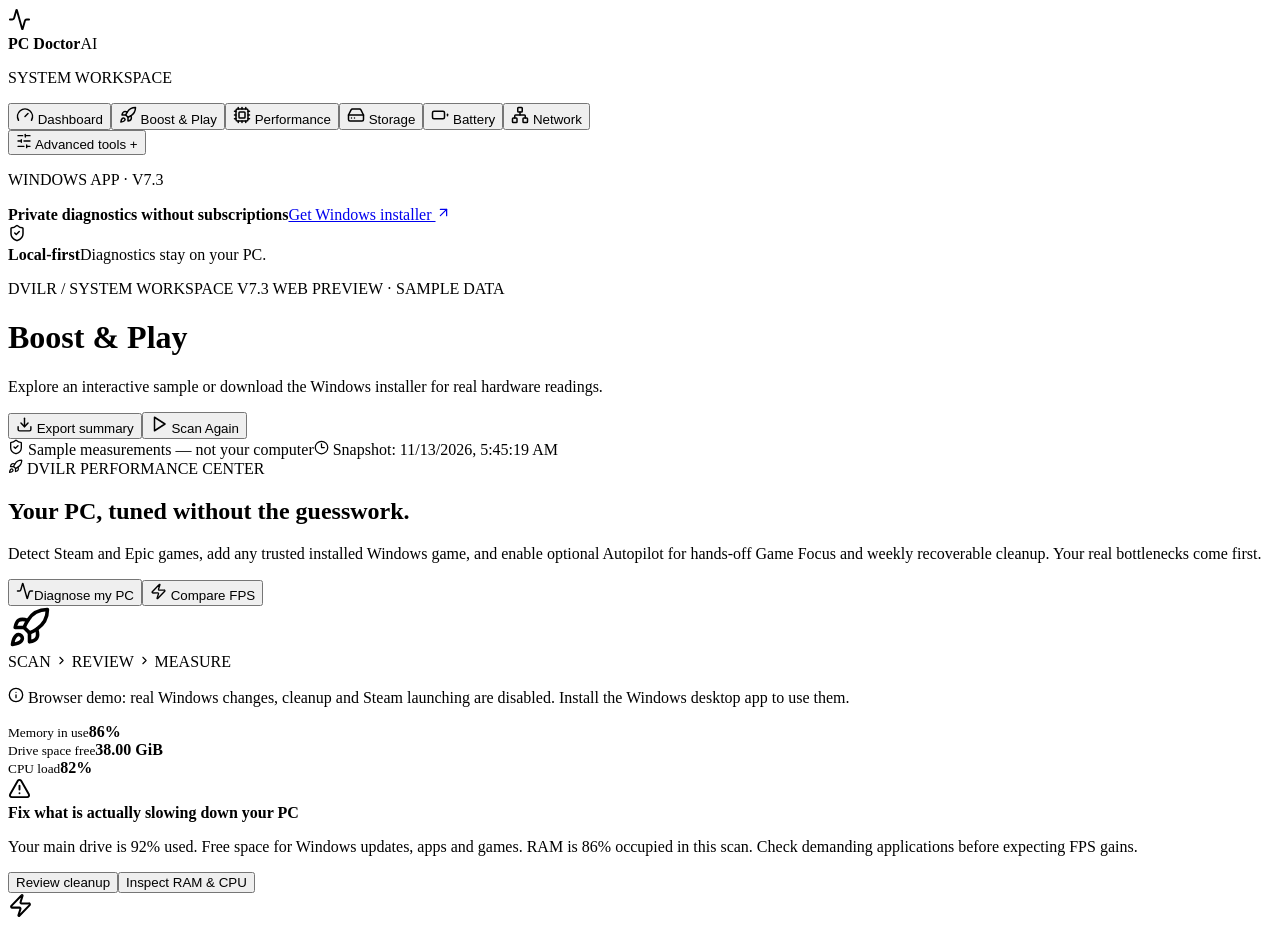
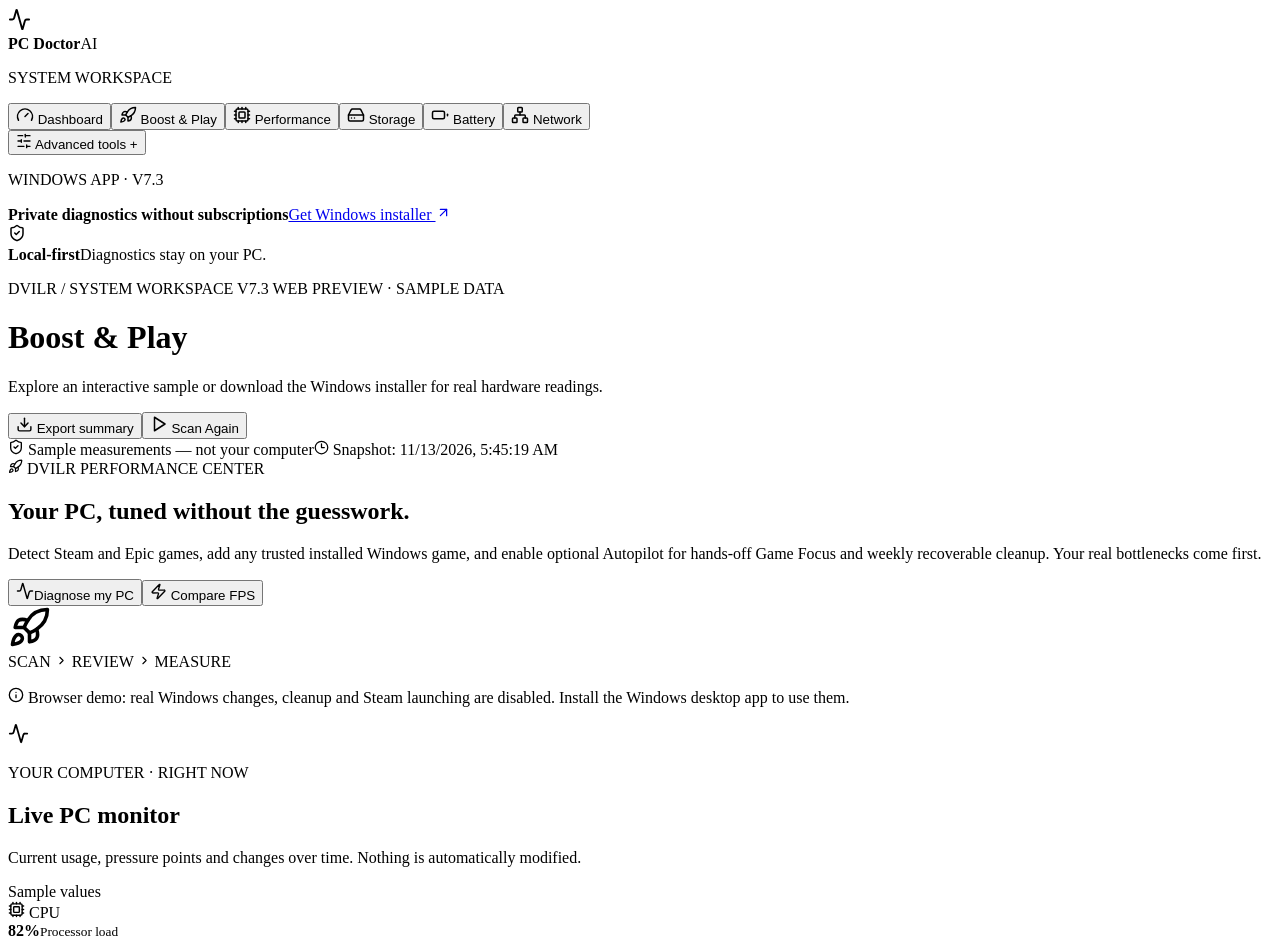
Before and after one commit to dvilrgamerz/PC-Laptop-Doctor-AI, a React (Vite) app: page / in a window 1280 px wide. Shown: the top 939 px of the page. Built offline with nearby package versions, Linux system fonts and the light colour scheme; the HTML template or start-up script is replaced by a standard one.

Commit message:
feat(v7.4): integrate trusted live resource monitor and replace stale home metrics

```diff
--- a/src/QuickControlCenter.jsx
+++ b/src/QuickControlCenter.jsx
@@ -1,5 +1,6 @@
 import React,{useEffect,useMemo,useState} from 'react'
 import AutopilotPanel from './AutopilotPanel.jsx'
+import LiveMonitorPanel from './LiveMonitorPanel.jsx'
 import {Activity,CheckCircle2,ChevronRight,Download,ExternalLink,Gamepad2,HardDrive,Info,Play,RefreshCcw,RotateCcw,Rocket,ShieldCheck,Trash2,TriangleAlert,Wifi,Zap} from 'lucide-react'
 
 const size=bytes=>bytes>=1073741824?(bytes/1073741824).toFixed(2)+' GiB':
@@ -157,21 +158,7 @@ export default function QuickControlCenter({demo,onNavigate,onScan,scanning,data
     <div className="v7-lead-visual"><div className="v7-circle"><Rocket size={43}/></div><span>SCAN <ChevronRight size={13}/> REVIEW <ChevronRight size={13}/> MEASURE</span></div>
    </section>
    {demo&&<p className="v7-demo"><Info size={16}/> Browser demo: real Windows changes, cleanup and Steam launching are disabled. Install the Windows desktop app to use them.</p>}
-   {data&&<div className="v7-mini-stats">
-    <div><small>Memory in use</small><strong>{data.memory?.total?Math.round(data.memory.used/data.memory.total*100)+'%':'Unknown'}</strong></div>
-    <div><small>Drive space free</small><strong>{Number.isFinite(data.storage?.[0]?.available)?size(data.storage[0].available):'Unknown'}</strong></div>
-    <div><small>CPU load</small><strong>{Number.isFinite(data.cpu?.load)?Math.round(data.cpu.load)+'%':'Unknown'}</strong></div>
-   </div>}
-   {(diskUsed>=90||memoryUsed>=85)&&<div className="v8-diagnostic-priority" role="note">
-     <div><TriangleAlert size={23}/><div><strong>Fix what is actually slowing down your PC</strong>
-       <p>{diskUsed>=90?'Your main drive is '+Math.round(diskUsed)+'% used. Free space for Windows updates, apps and games. ':''}
-         {memoryUsed>=85?'RAM is '+Math.round(memoryUsed)+'% occupied in this scan. Check demanding applications before expecting FPS gains.':''}
-       </p></div></div>
-     <div className="v8-priority-actions">
-      {diskUsed>=90&&<button type="button" onClick={()=>document.getElementById('v7-cleanup')?.scrollIntoView({behavior:'smooth',block:'start'})}>Review cleanup</button>}
-      {memoryUsed>=85&&<button type="button" onClick={()=>onNavigate('performance')}>Inspect RAM & CPU</button>}
-     </div>
-   </div>}
+   <LiveMonitorPanel demo={demo} data={data} onNavigate={onNavigate}/>
    <AutopilotPanel demo={demo} onNavigate={onNavigate}/>
    <Section id="v7-game-focus" icon={Rocket} eyebrow="01 · GAME FOCUS" title="Start a gaming session" description="Temporarily enable supported Windows Game Mode and, on AC power only, the standard High performance plan. No apps are killed or suspended.">
     <div className="v7-boost-status">
```
